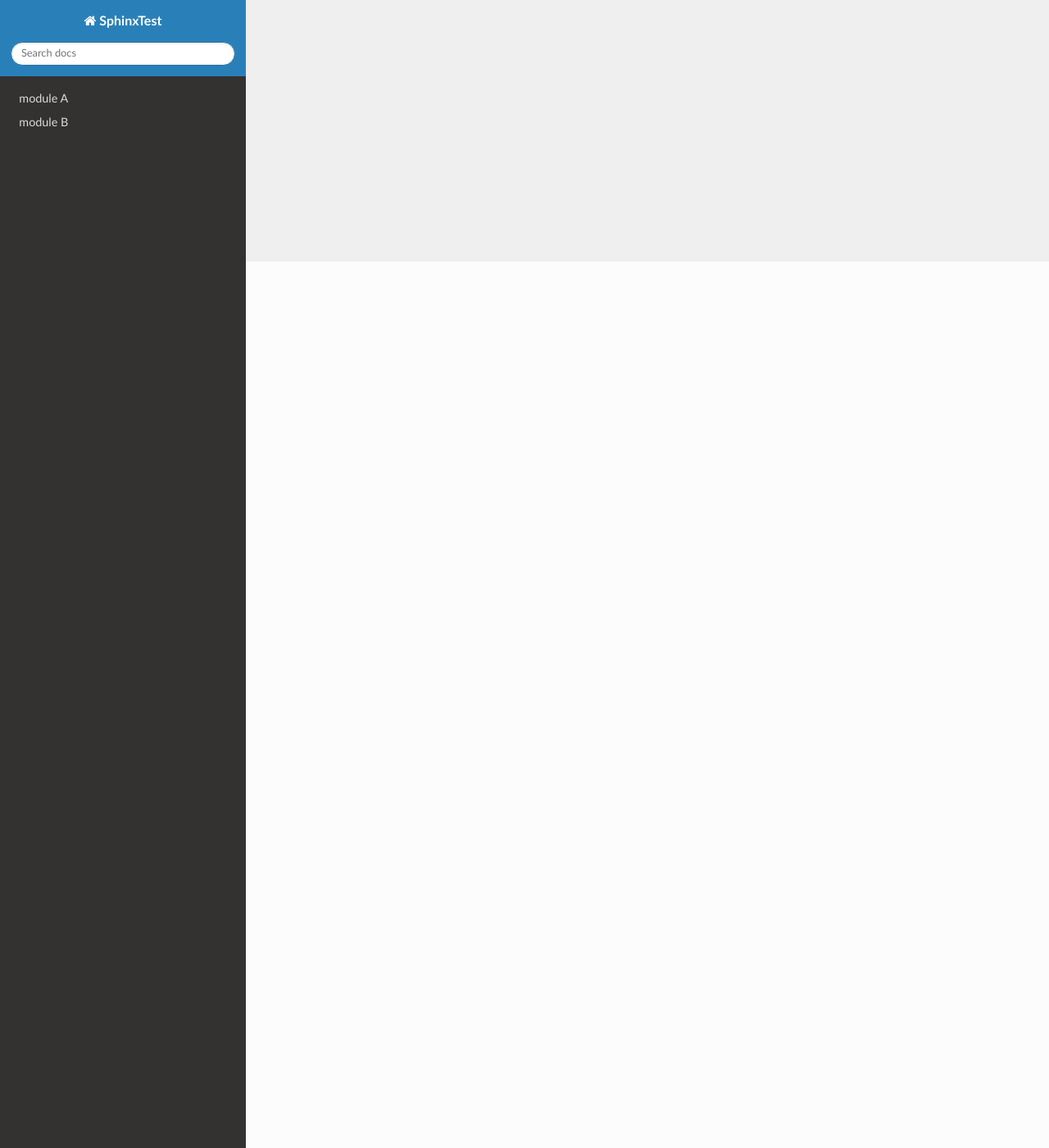
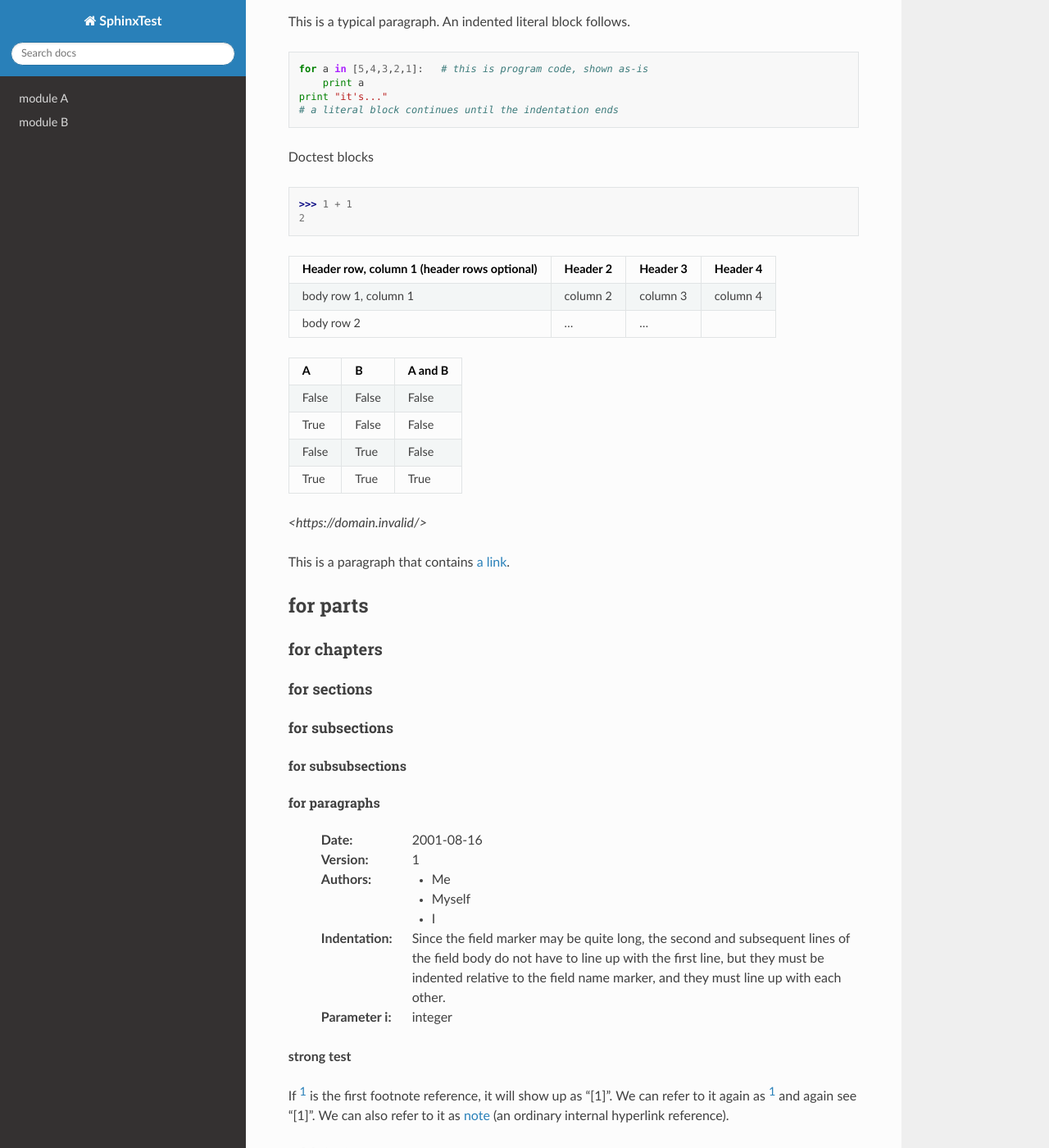
Before and after one commit to Meeks0125/sphinx_test, a Sphinx documentation site: the page built from docs/index.rst, in a window 1280 px wide and 1400 px high, scrolled down 1081 px. Shown: the whole window at 82% size. Built offline with Sphinx 7.4.7 and the Read the Docs theme 2.0.0, drawn with Linux system fonts in a browser that asks for light colours; some of the changed text lies outside the part shown.

Commit message:
[SphinxTest] learning basic element

```diff
--- a/docs/index.rst
+++ b/docs/index.rst
@@ -12,6 +12,198 @@ Welcome to SphinxTest's documentation!
    a/index
    b/index
 
+inline markup *emphasis text* **strong text** ``code sample``
+``a = b + c``
+
+* This is a bulleted list.
+* It has two items, the second
+  item uses two lines.
+
+1. This is a numbered list.
+2. It has two items too.
+
+#. This is a numbered list.
+#. It has two items too.
+
+   * with a nested list
+   * and some subitems
+
+term (up to a line of text)
+   Definition of the term, which must be indented
+
+   and can even consist of multiple paragraphs
+
+next term
+   Description.
+
+John Doe wrote::
+
+>> Great idea! is not
+>
+> Why didn't I think of that?
+> You just did!  ;-)
+
+| These lines are
+| broken exactly like in
+| the source file.
+
+This is a typical paragraph.  An indented literal block follows.
+
+::
+
+    for a in [5,4,3,2,1]:   # this is program code, shown as-is
+        print a
+    print "it's..."
+    # a literal block continues until the indentation ends
+
+Doctest blocks
+
+>>> 1 + 1
+2
+
++------------------------+------------+----------+----------+
+| Header row, column 1   | Header 2   | Header 3 | Header 4 |
+| (header rows optional) |            |          |          |
++========================+============+==========+==========+
+| body row 1, column 1   | column 2   | column 3 | column 4 |
++------------------------+------------+----------+----------+
+| body row 2             | ...        | ...      |          |
++------------------------+------------+----------+----------+
+
+=====  =====  =======
+A      B      A and B
+=====  =====  =======
+False  False  False
+True   False  False
+False  True   False
+True   True   True
+=====  =====  =======
+
+`<https://domain.invalid/>`
+
+This is a paragraph that contains `a link`_.
+
+.. _a link: https://domain.invalid/
+
+#############
+for parts
+#############
+
+*************
+for chapters
+*************
+
+============
+for sections
+============
+
+----------------
+for subsections
+----------------
+
+^^^^^^^^^^^^^^^^^^^^^^^^
+for subsubsections
+^^^^^^^^^^^^^^^^^^^^^^^^
+
+""""""""""""""""""""""""
+for paragraphs
+""""""""""""""""""""""""
+
+
+   :Date: 2001-08-16
+   :Version: 1
+   :Authors: - Me
+             - Myself
+             - I
+   :Indentation: Since the field marker may be quite long, the second
+      and subsequent lines of the field body do not have to line up
+      with the first line, but they must be indented relative to the
+      field name marker, and they must line up with each other.
+   :Parameter i: integer
+
+.. strong test
+
+:strong:`strong test`
+
+If [#note]_ is the first footnote reference, it will show up as
+"[1]".  We can refer to it again as [#note]_ and again see
+"[1]".  We can also refer to it as note_ (an ordinary internal
+hyperlink reference).
+
+.. [#note] This is the footnote labeled "note".
+
+[#]_ is a reference to footnote 1, and [#]_ is a reference to
+footnote 2.
+
+.. [#] This is footnote 1.
+.. [#] This is footnote 2.
+.. [#] This is footnote 3.
+
+[#]_ is a reference to footnote 3.
+
+.. note:: This is a note
+
+   - Here is a bullet list.
+
+.. warning:: This is a warning
+
+   - Here is a bullet list.
+
+.. hint:: This is a hint
+
+   - Here is a bullet list.
+
+.. danger:: This is a danger
+
+   - Here is a bullet list.
+
+.. error:: This is a error
+
+   - Here is a bullet list.
+
+.. tip:: This is a tip
+
+   - Here is a bullet list.
+
+.. caution:: This is a caution
+
+   - Here is a bullet list.
+
+.. image:: 1.jpg
+.. figure:: 2.jpg
+
+   Cristiano Ronaldo
+
+.. function:: foo(x)
+              foo(y, z)
+   :module: some.module.name
+
+   Return a line of text input from the user.
+
+The |biohazard| symbol must be used on containers used to
+dispose of medical waste.
+
+.. |biohazard| image:: biohazard.jpeg
+
+.. meta::
+   :description: The Sphinx documentation builder
+   :keywords: Sphinx, documentation, builder
+
+.. meta::
+   :keywords: backup
+   :keywords lang=en: pleasefindthiskey pleasefindthiskeytoo
+   :keywords lang=de: bittediesenkeyfinden
+
+
+Copyright |copy| 2003, |BogusMegaCorp (TM)| |---|
+all rights reserved.
+
+.. |copy| unicode:: 0xA9 .. copyright sign
+.. |BogusMegaCorp (TM)| unicode:: BogusMegaCorp U+2122
+   .. with trademark sign
+.. |---| unicode:: U+02014 .. em dash
+   :trim:
+
 Indices and tables
 ==================
 
```
Also changed, not shown: docs/1.jpg (added), docs/2.jpg (added), docs/biohazard.jpeg (added), docs/cat.jpeg (added).
